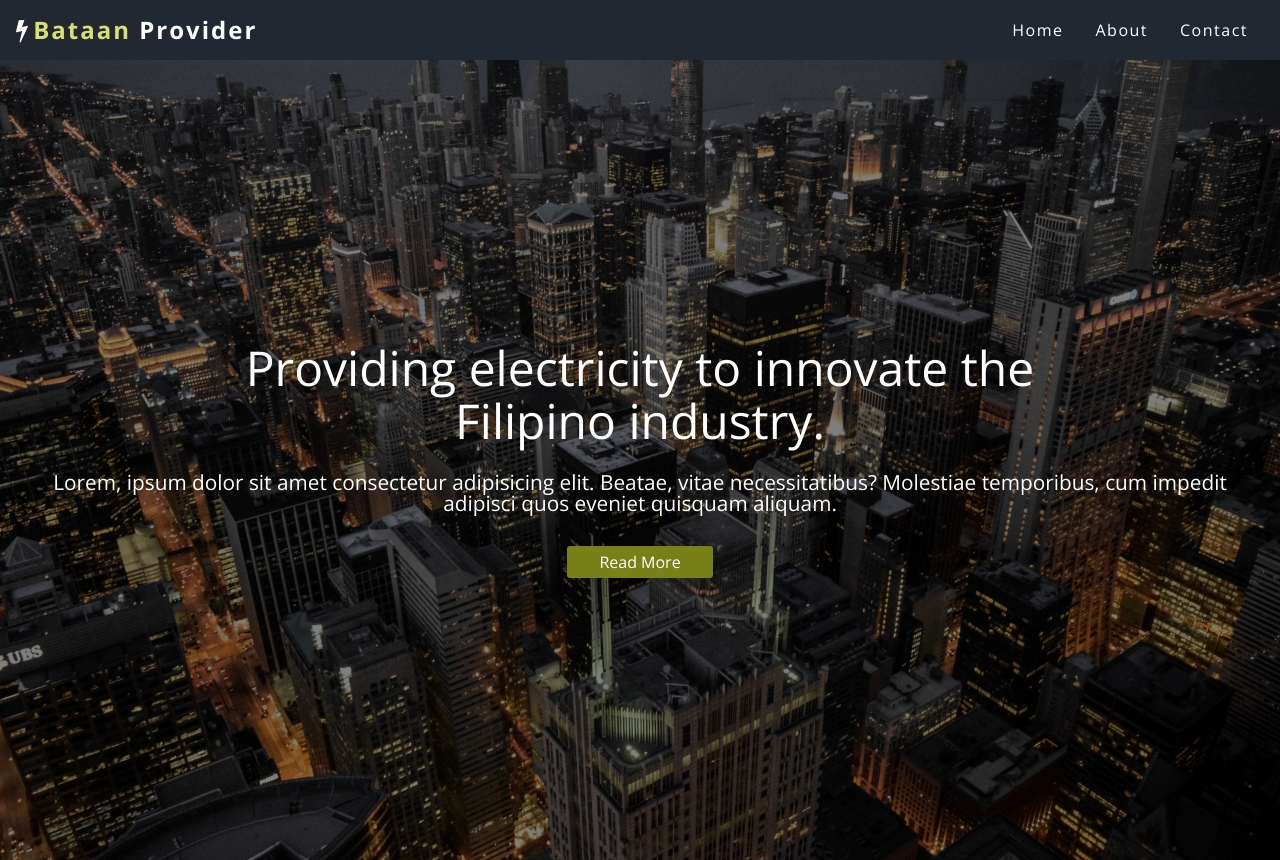
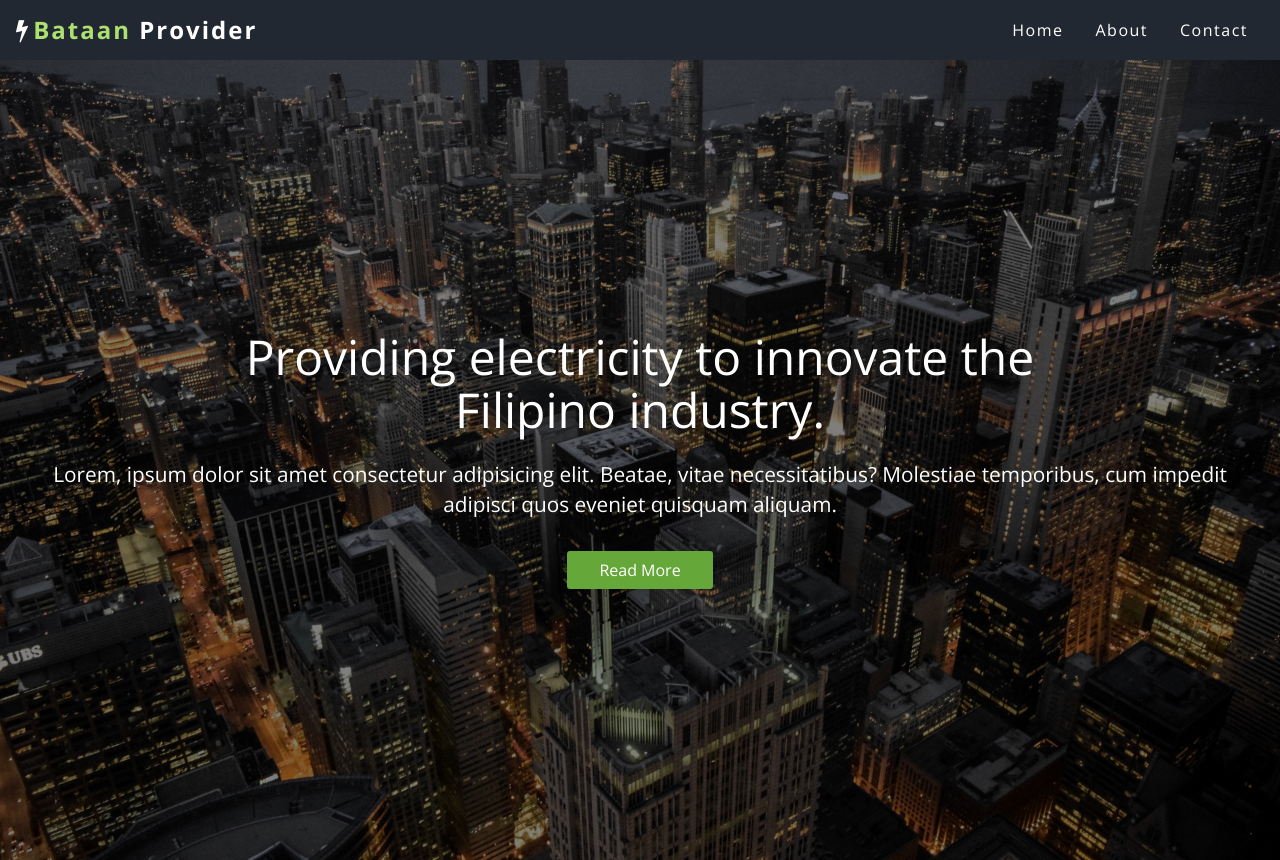
Before and after one commit to Iridescent-Lemon/flexbox-website, a plain HTML site: page index.html in a window 1280 px wide. Drawn offline with nearby package versions, Linux system fonts and the light colour scheme.

Commit message:
change links, logo and button color scheme

```diff
--- a/css/style.css
+++ b/css/style.css
@@ -12,6 +12,10 @@ p {
 a {
     text-decoration: none;
     color: white;
+}
+
+body {
+    line-height: 1.4;
 }
 
 /* Navbar Start*/
@@ -38,7 +42,7 @@ z-index: 1;
 
 #navbar h1 span {
     margin-left: 0.2rem;
-    color: #d7e070;
+    color: #ace070;
 }
 
 #navbar ul {
@@ -49,10 +53,12 @@ z-index: 1;
 letter-spacing: 1.5px;
 padding: 0.75rem;
 margin: 0 0.25rem;
+transition: all 0.1s ease-in;
+transition-property: background-color;
 }
 
 #navbar li:hover {
-    background-color: #d7e070;
+    background-color: #ace070;
     border-radius: 3px;
     cursor: pointer;
 }
@@ -100,9 +106,15 @@ margin: 0 0.25rem;
 .btn{
     font-weight: 300;
     display: inline-block;
-    background-color: #788118;
+    background-color: #65a839;
     padding: 0.5rem 2rem;
     border: none;
     border-radius: 3px;
     cursor: pointer;
+    transition: all 0.1s ease-in;
+    transition-property: background-color;
 }
+
+.btn:hover {
+background-color: #64793d;
+}
```
